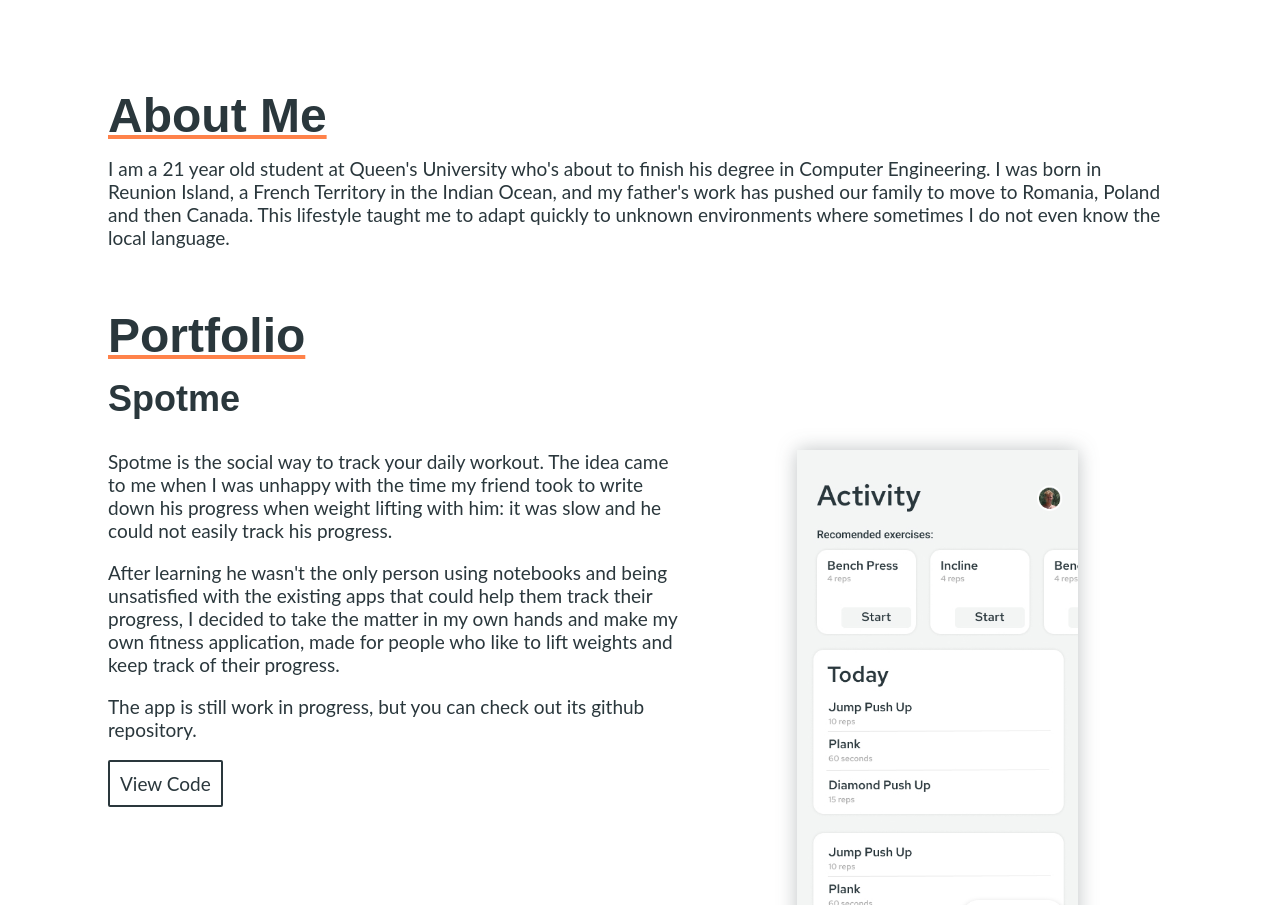
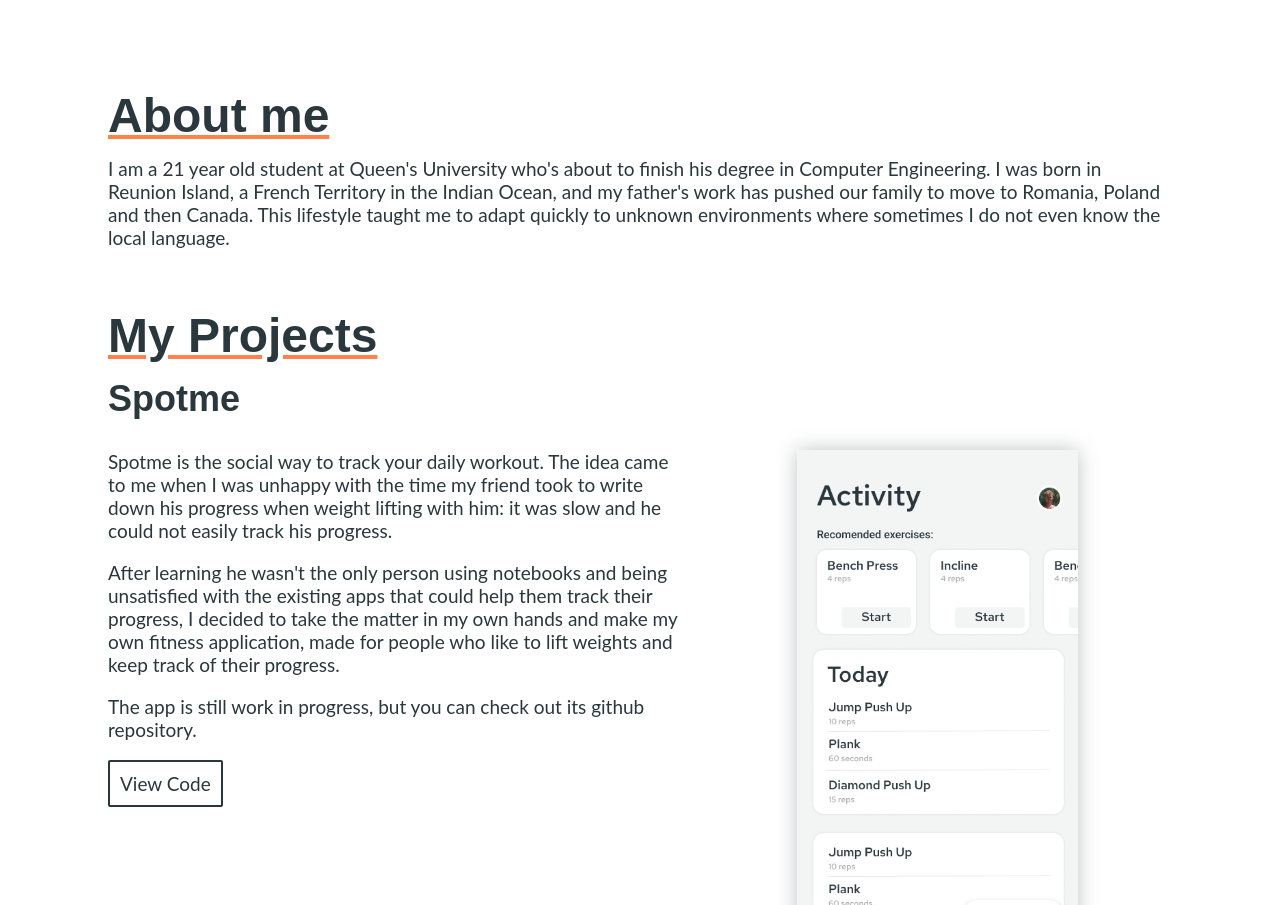
Before and after one commit to M4TTRX/matthieu-roux-website, a React (Create React App) app: page / in a window 1280 px wide. Shown: the part 802-1707 px from the top of the page. Built offline with nearby package versions, Linux system fonts and the light colour scheme.

Commit message:
Moved all text content to a JSON for language options in the future

```diff
--- a/src/App.js
+++ b/src/App.js
@@ -12,31 +12,53 @@ import ThemeToggleIcon from "./resources/icons/themeToggleIcon";
 
 function App() {
   var userPreferredTheme = "light";
+  var userPreferredLanguage = "English";
 
+  // Set the default theme based on the user's system theme
   if (window.matchMedia("(prefers-color-scheme: dark)").matches) {
     userPreferredTheme = "dark";
   }
 
-  const [theme, setTheme] = useState(userPreferredTheme);
+  // Import languages
+  const en = require("./resources/lang/en.json");
 
-  // The function that toggles between themes
-  const toggleTheme = () => {
-    // if the theme is not light, then set it to dark
-    if (theme === "light") {
-      setTheme("dark");
+  var userPreferences = {
+    theme: userPreferredTheme,
+    language: userPreferredLanguage,
+  };
+  // User Preferences
+  const [preferences, setPreferences] = useState(userPreferences);
+
+  // Set the content based on the proper language
+  var content = en;
+
+  // Function that updates preferences
+  const togglePreferences = () => {
+    // Toggle
+    if (preferences.theme === "light") {
+      setPreferences({ theme: "dark", language: preferences.language });
       // otherwise, it should be light
     } else {
-      setTheme("light");
+      setPreferences({ theme: "dark", language: preferences.language });
     }
   };
 
-  const bannerSection = createBannerSection(theme, toggleTheme);
-  const aboutMeSection = createAboutMe();
-  const myProjectsSection = createMyProjectsSection(theme);
-  const myResumeSection = createResumeSection();
+  const bannerSection = createBannerSection(
+    content.bannerSection,
+    preferences.theme,
+    togglePreferences
+  );
+  const aboutMeSection = createAboutMe(content.aboutMeSection);
+  const myProjectsSection = createMyProjectsSection(
+    content.myProjectsSection,
+    preferences.theme
+  );
+  const myResumeSection = createResumeSection(content.resumeSection);
   return (
     <div className="App">
-      <ThemeProvider theme={theme === "light" ? lightTheme : darkTheme}>
+      <ThemeProvider
+        theme={preferences.theme === "light" ? lightTheme : darkTheme}
+      >
         <>
           <GlobalStyles />
 
@@ -52,16 +74,17 @@ function App() {
   );
 }
 
-function createBannerSection(theme, toggleTheme) {
+function createBannerSection(content, theme, togglePreferences) {
   const toggle = ThemeToggleIcon(theme);
   return (
     <div>
       <div className="top-bar">
-        <div className="theme-toggle" onClick={toggleTheme}>
+        <div className="theme-toggle" onClick={togglePreferences}>
           Use {theme === "light" ? "Dark" : "Light"} mode{toggle}
         </div>
       </div>
       <div className="banner-wrapper">{CoverPicture()}</div>
+
       <div className="content">
         <div className="title-section">
           <header className="title">
@@ -69,15 +92,15 @@ function createBannerSection(theme, toggleTheme) {
           </header>
           <div className="cover-button-row">
             {CoverDownloadButton(
-              "Resume",
-              process.env.PUBLIC_URL + "/resume/resume-en.pdf"
+              content.resumeButton.label,
+              process.env.PUBLIC_URL + content.resumeButton.url
             )}
             {CoverButton(
-              "LinkedIn",
-              "https://www.linkedin.com/in/matthieu-roux-317878153/"
+              content.linkedInButton.label,
+              content.linkedInButton.url
             )}
-            {CoverButton("Email", "mailto:matthieurouxleoncini@gmail.com")}
-            {CoverButton("Github", "https://github.com/M4TTRX")}
+            {CoverButton(content.emailButton.label, content.emailButton.url)}
+            {CoverButton(content.githubButton.label, content.githubButton.url)}
           </div>
         </div>
       </div>
@@ -85,83 +108,36 @@ function createBannerSection(theme, toggleTheme) {
   );
 }
 
-function createAboutMe() {
+function createAboutMe(content) {
   return (
     <div className="padded-div">
-      <h1 className="h1">About Me</h1>
-      <p>
-        I am a 21 year old student at Queen's University who's about to finish
-        his degree in Computer Engineering. I was born in Reunion Island, a
-        French Territory in the Indian Ocean, and my father's work has pushed
-        our family to move to Romania, Poland and then Canada. This lifestyle
-        taught me to adapt quickly to unknown environments where sometimes I do
-        not even know the local language.
-      </p>
+      <h1 className="h1">{content.h1}</h1>
+      <p>{content.body}</p>
     </div>
   );
 }
 
-function createMyProjectsSection(theme) {
-  const studyQProject = {
-    title: "StudyQ",
-    description: [
-      "StudyQ was an app that allowed the creation of virtual Qcards by scanning MCQ exams. It also allowed users to share their Qcard sets and compete with their friends",
-    ],
-    url: "https://github.com/M4TTRX/studyq",
-    imgName: "studyQ",
-  };
-  const spotMeProject = {
-    title: "Spotme",
-    description: [
-      `Spotme is the social way to track your daily workout.
-      The idea came to me when I was unhappy with the time my friend
-      took to write down his progress when weight lifting with him: it
-      was slow and he could not easily track his progress.`,
-      `After learning he wasn't the only person using notebooks and
-      being unsatisfied with the existing apps that could help them
-      track their progress, I decided to take the matter in my own
-      hands and make my own fitness application, made for people who
-      like to lift weights and keep track of their progress.`,
-      `The app is still work in progress, but you can check out
-      its github repository.`,
-    ],
-    url: "https://github.com/M4TTRX/spotme",
-    imgName: "spotme",
-  };
-  const readingGlassesProject = {
-    title: "Reading Glasses",
-    description: [
-      ` Reading glasses (working title) is a pair of glasses that helps the
-      visually impaired read. On the press of a button, the glasses will say
-      out loud the text that is presented in front of them.`,
-      `All the processing is done on the glasses, without the need of a phone,
-      more information on their functioning coming soon, but for now you can always
-      check out the repository.`,
-    ],
-    imgName: "reading-glasses",
-    url: "https://github.com/M4TTRX/reading-glasses",
-  };
+function createMyProjectsSection(content, theme) {
+  var projects = [];
+  for (let project of content.projects) {
+    projects.push(PortfolioItem(project, theme));
+  }
   return (
     <div className="padded-div">
-      <h1 className="h1">Portfolio</h1>
-      {PortfolioItem(spotMeProject, theme)}
-      {PortfolioItem(readingGlassesProject, theme)}
-      {PortfolioItem(studyQProject, theme)}
+      <h1 className="h1">{content.h1}</h1>
+      {projects}
     </div>
   );
 }
 
-function createResumeSection() {
+function createResumeSection(content) {
   return (
     <div className="padded-div">
-      <h1 className="h1">Resume</h1>
-      <p>
-        Want to know more about my education and work experience? Check out my
-        resume below!
-      </p>
+      <h1 className="h1">{content.h1}</h1>
+      <p>{content.body}</p>
       {DownloadButton(
-        "Resume",
-        process.env.PUBLIC_URL + "/resume/resume-en.pdf"
+        content.button.label,
+        process.env.PUBLIC_URL + content.button.url
       )}
     </div>
   );
--- /dev/null
+++ b/src/resources/lang/en.json
@@ -0,0 +1,64 @@
+{
+  "bannerSection": {
+    "resumeButton": {
+      "label": "Resume",
+      "url": "/resume/resume-en.pdf"
+    },
+    "linkedInButton": {
+      "label": "LinkedIn",
+      "url": "https://www.linkedin.com/in/matthieu-roux-317878153/"
+    },
+    "emailButton": {
+      "label": "Email",
+      "url": "mailto:matthieurouxleoncini@gmail.com"
+    },
+    "githubButton": {
+      "label": "Github",
+      "url": "https://github.com/M4TTRX"
+    }
+  },
+  "aboutMeSection": {
+    "h1": "About me",
+    "body": "I am a 21 year old student at Queen's University who's about to finish his degree in Computer Engineering. I was born in Reunion Island, a French Territory in the Indian Ocean, and my father's work has pushed our family to move to Romania, Poland and then Canada. This lifestyle taught me to adapt quickly to unknown environments where sometimes I do not even know the local language."
+  },
+  "myProjectsSection": {
+    "h1": "My Projects",
+    "projects": [
+      {
+        "title": "Spotme",
+        "description": [
+          "Spotme is the social way to track your daily workout.  The idea came to me when I was unhappy with the time my friend  took to write down his progress when weight lifting with him: it  was slow and he could not easily track his progress.",
+          "After learning he wasn't the only person using notebooks and  being unsatisfied with the existing apps that could help them  track their progress, I decided to take the matter in my own  hands and make my own fitness application, made for people who  like to lift weights and keep track of their progress.",
+          "The app is still work in progress, but you can check out  its github repository."
+        ],
+        "url": "https://github.com/M4TTRX/spotme",
+        "imgName": "spotme"
+      },
+      {
+        "title": "Reading Glasses",
+        "description": [
+          "Reading glasses (working title) is a pair of glasses that helps the visually impaired read. On the press of a button, the glasses will say out loud the text that is presented in front of them.",
+          "All the processing is done on the glasses, without the need of a phone,  more information on their functioning coming soon, but for now you can always  check out the repository."
+        ],
+        "imgName": "reading-glasses",
+        "url": "https://github.com/M4TTRX/reading-glasses"
+      },
+      {
+        "title": "StudyQ",
+        "description": [
+          "StudyQ was an app that allowed the creation of virtual Qcards by scanning MCQ exams. It also allowed users to share their Qcard sets and compete with their friends"
+        ],
+        "url": "https://github.com/M4TTRX/studyq",
+        "imgName": "studyQ"
+      }
+    ]
+  },
+  "resumeSection": {
+    "h1": "Resume",
+    "body": "Want to know more about my education and work experience? Check out my resume below!",
+    "button": {
+      "label": "Resume",
+      "url": "/resume/resume-en.pdf"
+    }
+  }
+}
```
